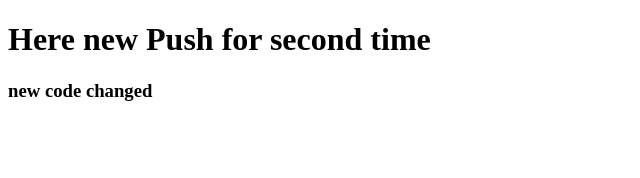
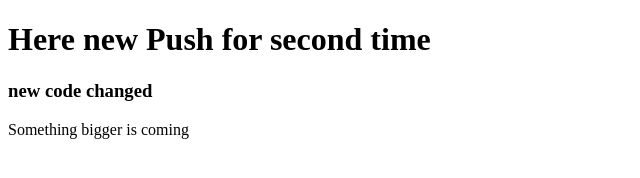
Before and after one commit to NandyAkash/my-new-repo, a plain HTML site: page index.html in a window 1280 px wide. Shown: the whole page, without its empty margins (0-640 px from the left). Drawn offline with Linux system fonts and the light colour scheme.

Commit message:
color and code added

```diff
--- a/index.html
+++ b/index.html
@@ -9,5 +9,6 @@
 <body>
     <h1>Here new Push for second time</h1>
     <h3>new code changed</h3>
+    <p>Something bigger is coming</p>
 </body>
 </html>
--- /dev/null
+++ b/style.css
@@ -0,0 +1,3 @@
+p {
+  color: red;
+}
```
